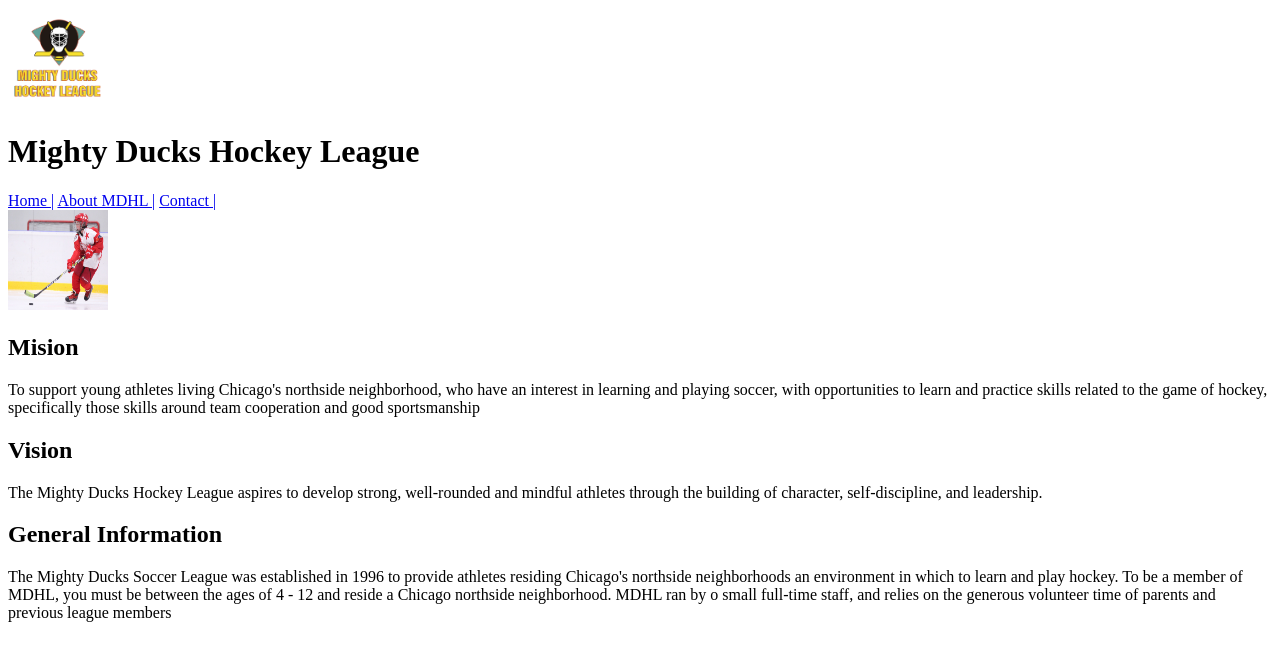
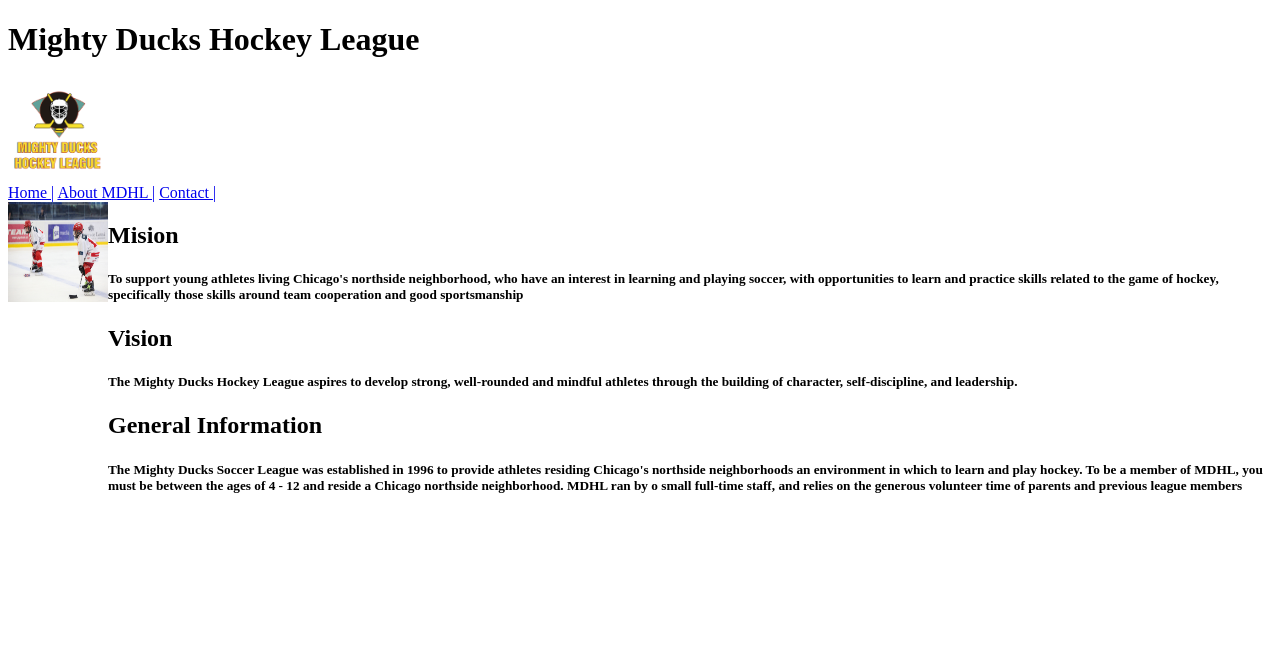
Before and after one commit to Guillermogrupo11/MDHL_ARENA, a plain HTML site: page aboutmdhl.html in a window 1280 px wide. Drawn offline with Linux system fonts and the light colour scheme.

Commit message:
update codigo

```diff
--- a/aboutmdhl.html
+++ b/aboutmdhl.html
@@ -7,30 +7,39 @@
     <title>Mighty Ducks Hockey League</title>
 </head>
 <body>
-    <img src="/assets/Logo_Mighty_ducks-01.png" alt="Logo_Mighty_ducks-01.png" id="Logo_Mighty_ducks-01.png" width="100" height="100" />
+    <header>
+    <h1>Mighty Ducks Hockey League</h1>
+    <img src="./assets/Logo_Mighty_ducks-01.png" alt="Logo_Mighty_ducks-01.png"  width="100" height="100" >
+    </header>
 
-    <h1>Mighty Ducks Hockey League</h1>
-    <div>
+    <nav>
         <a href="./index.html"> Home |</a>
         <a href="#">About MDHL |</a>
         <a href="./contact.html"> Contact |</a>
-    </div>
-    <main>
-    <img src="/assets/hockey_2.png" alt="logo" id="logo" width="100" height="100" />
+    </nav>
+    <main style="display:flex;">
+    <img src="./assets/hockey_3.png" alt="imageIndex"  width="100" height="100" >
+    <section>
     <h2>Mision</h2>
-    <p>To support young athletes living Chicago's northside neighborhood, who have an interest in
+    <article>
+    <h5>To support young athletes living Chicago's northside neighborhood, who have an interest in
     learning and playing soccer, with opportunities to learn and practice skills related to the game of
-    hockey, specifically those skills around team cooperation and good sportsmanship</p>
+    hockey, specifically those skills around team cooperation and good sportsmanship</h5>
+    </article>
     <h2>Vision</h2>
-    <p>The Mighty Ducks Hockey League aspires to develop strong, well-rounded and mindful athletes
-    through the building of character, self-discipline, and leadership.</p>
+    <article>
+    <h5>The Mighty Ducks Hockey League aspires to develop strong, well-rounded and mindful athletes
+    through the building of character, self-discipline, and leadership.</h5>
+    </article>
     <h2>General Information</h2>
-    <p>The Mighty Ducks Soccer League was established in 1996 to provide athletes residing
+    <article>
+    <h5>The Mighty Ducks Soccer League was established in 1996 to provide athletes residing
     Chicago's northside neighborhoods an environment in which to learn and play hockey. To be a
     member of MDHL, you must be between the ages of 4 - 12 and reside a Chicago northside
     neighborhood. MDHL ran by o small full-time staff, and relies on the generous volunteer time of
-    parents and previous league members</p>
-
+    parents and previous league members</h5>
+    </article>
+    </section>
     </main>
 
 </body>
```
Also changed, not shown: contact.html (+8 -4 lines), index.html (+21 -8 lines).
